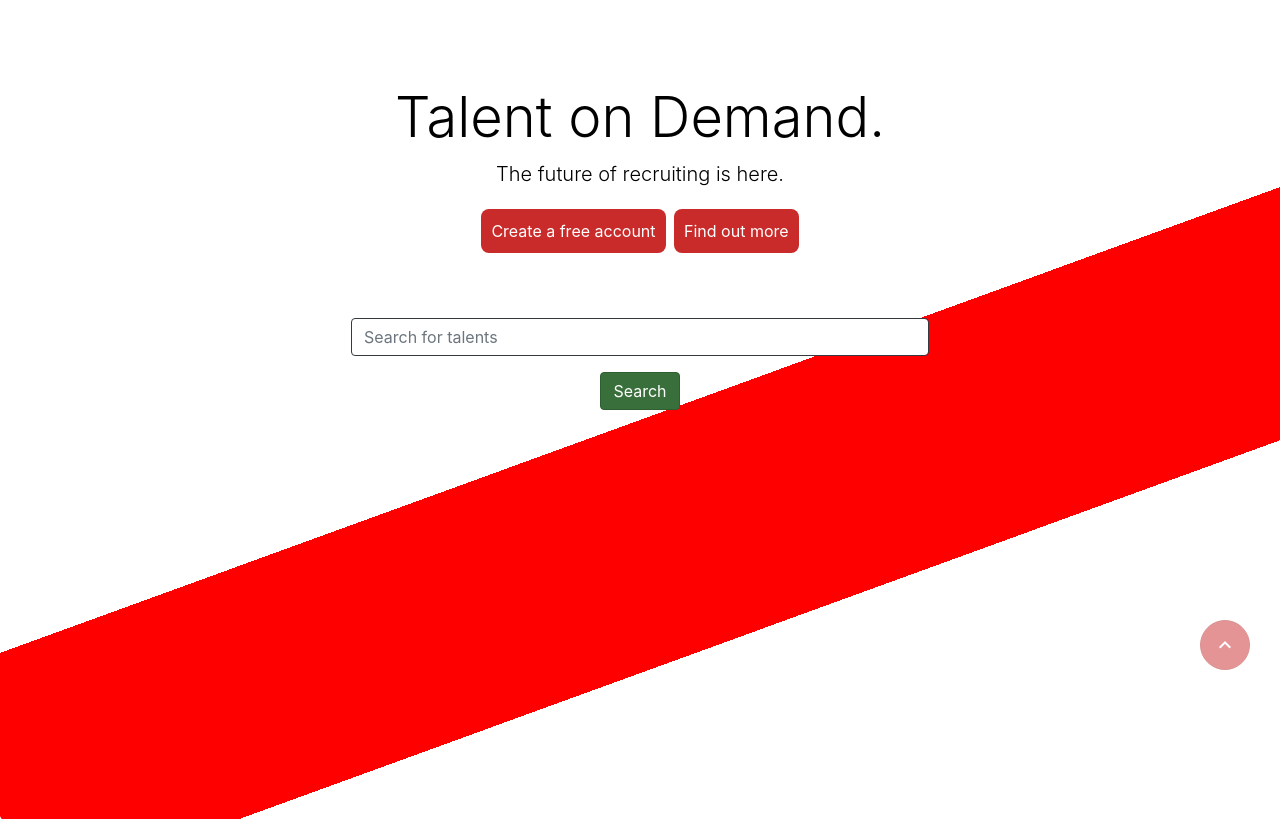
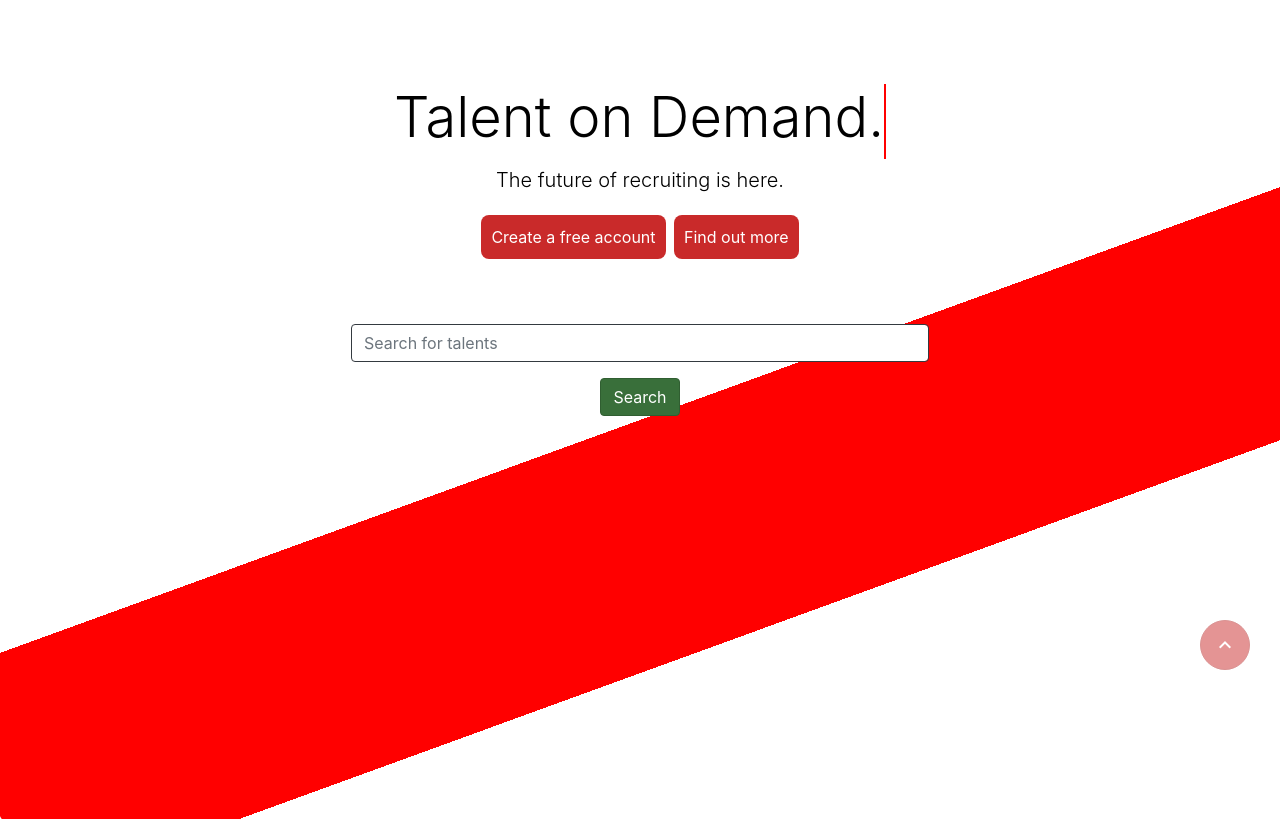
Before and after one commit to zeyu2001/ICT1004-Project, a PHP site: page / in a window 1280 px wide. Shown: the part 80-899 px from the top of the page. Run offline with PHP 8.4, Linux system fonts and the light colour scheme.

Commit message:
typing animation

```diff
--- a/css/main.css
+++ b/css/main.css
@@ -140,6 +140,41 @@ body { padding-top: 100px; }
     height: 100vh;
     padding-bottom: 0px;
     margin-bottom: 0px;
+}
+
+@media (min-width: 768px) {
+
+    .landing-title
+    {
+        overflow: hidden; /* Ensures the content is not revealed until the animation */
+        border-right: .15em solid orange; /* The typwriter cursor */
+        white-space: nowrap; /* Keeps the content on a single line */
+        margin: 0 auto; /* Gives that scrolling effect as the typing happens */
+
+        animation:
+            typing 3.5s steps(40, end),
+            blink-caret .75s step-end infinite;
+
+        background: none;
+        display: inline-block;
+    }
+
+    .landing-title .display-4
+    {
+        display: inline-block;
+    }
+
+    /* The typing effect */
+    @keyframes typing {
+        from { width: 0 }
+        to { width: 100% }
+    }
+
+    /* The typewriter cursor effect */
+    @keyframes blink-caret {
+        from, to { border-color: transparent }
+        50% { border-color: red; }
+    }
 }
 
 /*
--- a/index.php
+++ b/index.php
@@ -12,7 +12,9 @@
             include "nav.inc.php";
         ?>
         <header class="jumbotron text-center" id='index-jumbotron'>
-            <h1 class="display-4">Talent on Demand.</h1>
+            <div class="landing-title">
+                <h1 class="display-4">Talent on Demand.</h1>
+            </div>
             <p class="lead">The future of recruiting is here.</p>
             <a class="red-button" href="register.php">Create a free account</a>
             <a class="red-button" href="#about">Find out more</a>
```
